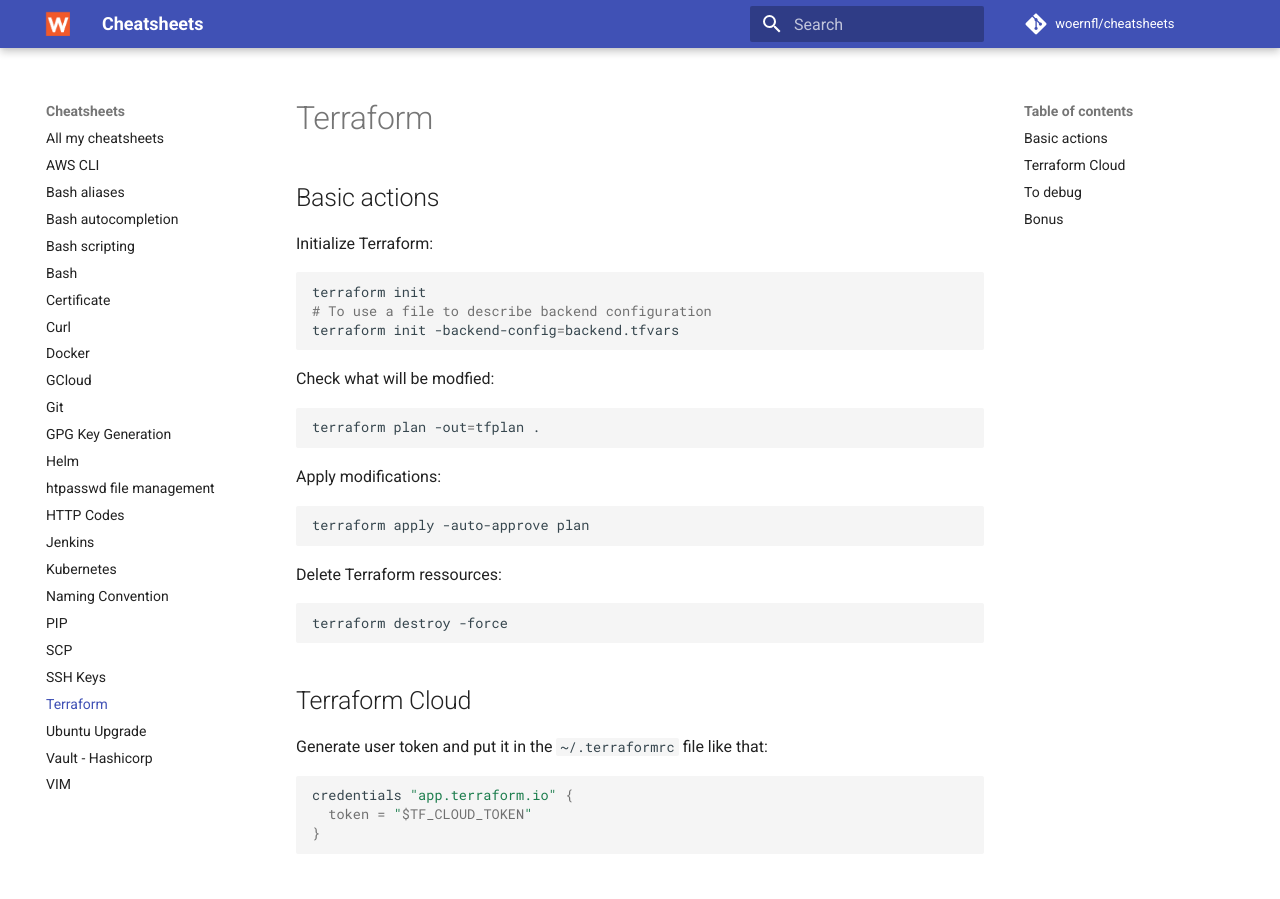
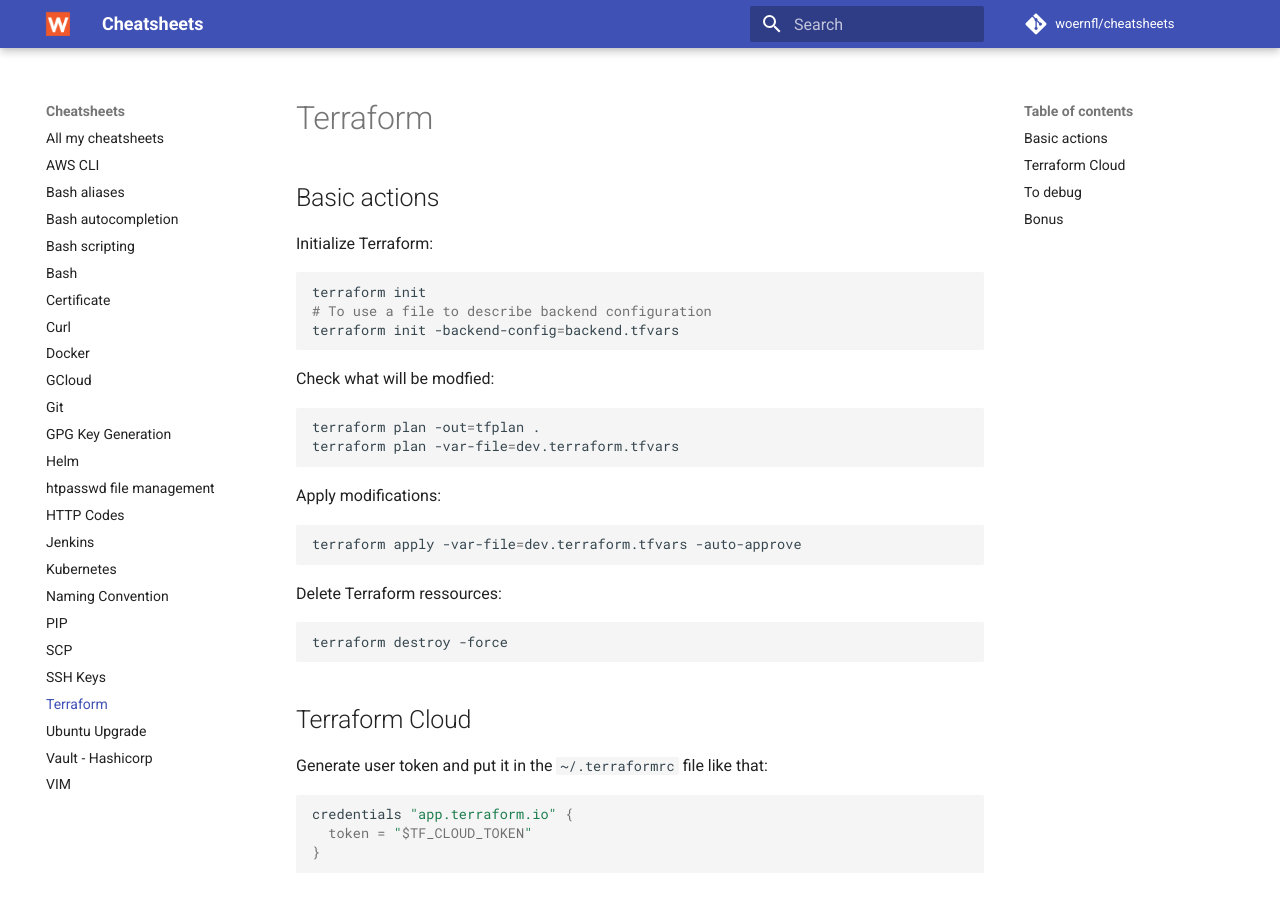
Before and after one commit to woernfl/cheatsheets, an MkDocs documentation site: the page built from docs/terraform.md, in a window 1280 px wide and 900 px high. Built offline with MkDocs 1.6.1 and Material for MkDocs 9.7.7, drawn with Linux system fonts in a browser that asks for light colours; comment, search, counter and statistics services are not loaded.

Commit message:
Update terraform.md

````diff
--- a/docs/terraform.md
+++ b/docs/terraform.md
@@ -14,12 +14,13 @@
 
 ```bash
 terraform plan -out=tfplan .
+terraform plan -var-file=dev.terraform.tfvars
 ```
 
 Apply modifications:
 
 ```bash
-terraform apply -auto-approve plan
+terraform apply -var-file=dev.terraform.tfvars -auto-approve
 ```
 
 Delete Terraform ressources:
````
